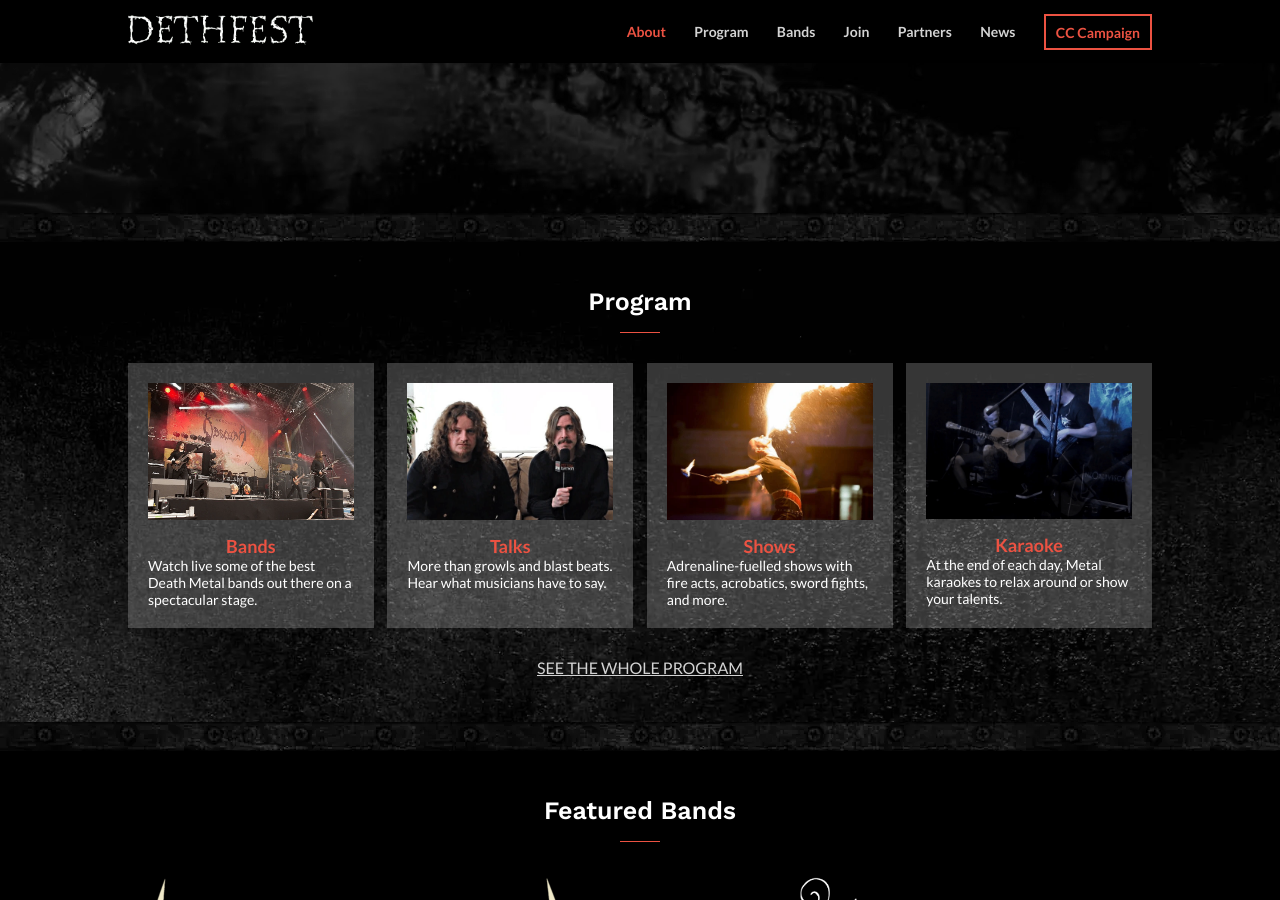
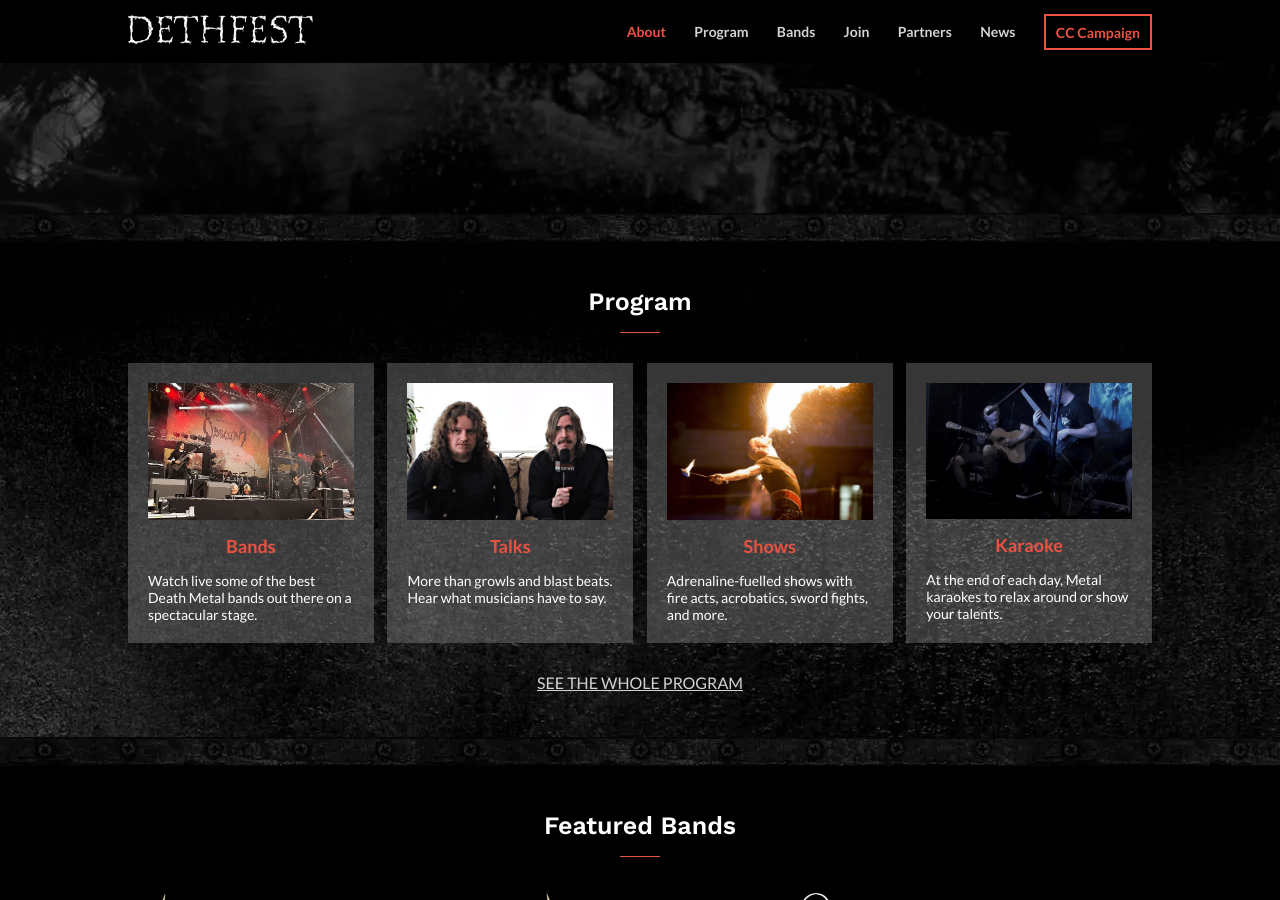
Before and after one commit to AkashaRojee/dethfest, a Jekyll site: the page built from index.html, in a window 1280 px wide and 900 px high, scrolled down 687 px. Built offline with Jekyll 4.4.1, drawn with Linux system fonts in a browser that asks for light colours; nearby versions of some CDN libraries.

Commit message:
Add margin to program card styling for desktop

```diff
--- a/css/imports/_font.scss
+++ b/css/imports/_font.scss
@@ -70,3 +70,9 @@ $body-font: 'Lato', sans-serif;
 .center-text {
   text-align: center;
 }
+
+@media (min-width: 768px) {
+  .d-center-text {
+    text-align: center;
+  }
+}
--- a/js/dynamic-population.js
+++ b/js/dynamic-population.js
@@ -78,7 +78,7 @@ function createCard(object, index) {
         'program-title':
           createElement('span', 'program-title flex-col d-flex-row justify-center center-text w-25 d-w-100 color-orange font-big weight-bold vertical-center d-m-t-15', {}, `${object.title}`),
         'program-description':
-          createElement('p', 'program-description flex-col d-flex-row justify-center w-40 d-w-100 font-small d-m-t-1', {}, `${object.description}`),
+          createElement('p', 'program-description flex-col d-flex-row justify-center w-40 d-w-100 font-small d-m-t-15 d-center-text', {}, `${object.description}`),
       };
 
     default:
```
Also changed, not shown: 5 other files.
